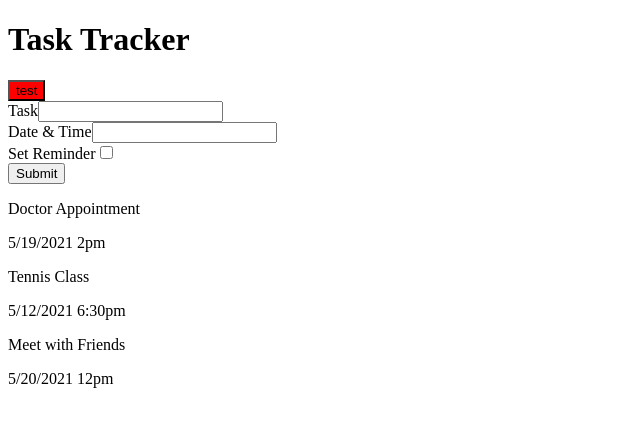
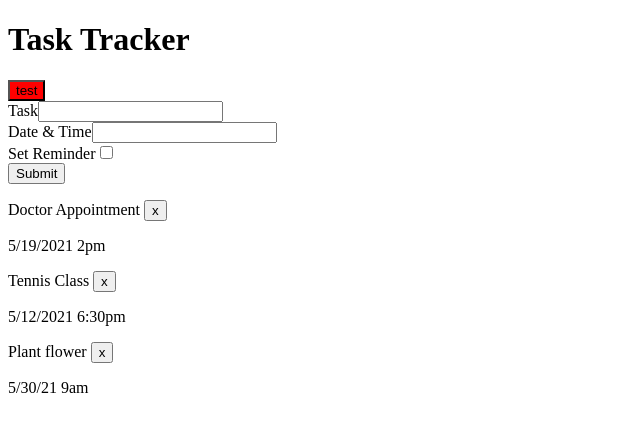
Before and after one commit to sunnycat000/TaskTracker_1, an Angular app: page / in a window 1280 px wide. Shown: the top 432 px of the page, without its empty margins (0-640 px from the left). Built offline with nearby package versions, Linux system fonts and the light colour scheme; data requests are answered from the project's data file.

Commit message:
Added delete function to task item component

```diff
--- a/db.json
+++ b/db.json
@@ -13,10 +13,10 @@
       "reminder": true
     },
     {
-      "id": 3,
-      "text": "Meet with Friends",
-      "time": "5/20/2021 12pm",
-      "reminder": false
+      "text": "Plant flower",
+      "time": "5/30/21 9am",
+      "reminder": true,
+      "id": 3
     }
   ]
 }
--- a/src/app/app.module.ts
+++ b/src/app/app.module.ts
@@ -9,6 +9,7 @@ import { HeaderComponent } from './components/header/header.component';
 import { ToggleBtnComponent } from './components/toggle-btn/toggle-btn.component';
 import { TasksComponent } from './components/tasks/tasks.component';
 import { NewTaskComponent } from './components/new-task/new-task.component';
+import { TaskItemComponent } from './components/task-item/task-item.component';
 
 @NgModule({
   declarations: [
@@ -17,6 +18,7 @@ import { NewTaskComponent } from './components/new-task/new-task.component';
     ToggleBtnComponent,
     TasksComponent,
     NewTaskComponent,
+    TaskItemComponent,
   ],
   imports: [BrowserModule, AppRoutingModule, HttpClientModule, FormsModule],
   providers: [],
--- /dev/null
+++ b/src/app/components/task-item/task-item.component.html
@@ -0,0 +1,7 @@
+<div class="tasks">
+  <p>
+    {{ task.text }}
+    <button (click)="onDelete(task)">x</button>
+  </p>
+  <p>{{ task.time }}</p>
+</div>
--- /dev/null
+++ b/src/app/components/task-item/task-item.component.ts
@@ -0,0 +1,19 @@
+import { Component, OnInit, Input, Output, EventEmitter } from '@angular/core';
+import { Task } from 'src/app/Task';
+
+@Component({
+  selector: 'app-task-item',
+  templateUrl: './task-item.component.html',
+  styleUrls: ['./task-item.component.css'],
+})
+export class TaskItemComponent implements OnInit {
+  @Input() task: Task;
+  @Output() deleteTask: EventEmitter<Task> = new EventEmitter();
+  constructor() {}
+
+  ngOnInit(): void {}
+
+  onDelete(task: Task) {
+    this.deleteTask.emit(task);
+  }
+}
--- a/src/app/components/tasks/tasks.component.html
+++ b/src/app/components/tasks/tasks.component.html
@@ -1,7 +1,6 @@
 <app-new-task (newTask)="addTask($event)"></app-new-task>
-<div class="tasks">
-  <div class="task" *ngFor="let task of tasks">
-    <p>{{ task.text }}</p>
-    <p>{{ task.time }}</p>
-  </div>
-</div>
+<app-task-item
+  [task]="task"
+  (deleteTask)="onDelete(task)"
+  *ngFor="let task of tasks"
+></app-task-item>
--- a/src/app/components/tasks/tasks.component.ts
+++ b/src/app/components/tasks/tasks.component.ts
@@ -8,14 +8,24 @@ import { TaskService } from '../../services/task.service';
   styleUrls: ['./tasks.component.css'],
 })
 export class TasksComponent implements OnInit {
-  tasks: Task[] = TASKS;
+  tasks: Task[];
   constructor(private taskService: TaskService) {}
 
-  ngOnInit(): void {}
+  ngOnInit(): void {
+    this.taskService.getTasks().subscribe((value) => {
+      this.tasks = value;
+    });
+  }
 
   addTask(task: Task) {
     this.taskService.addTask(task).subscribe((value) => {
       this.tasks.push(value);
     });
   }
+
+  onDelete(task: Task) {
+    this.taskService.deleteTask(task).subscribe((value) => {
+      this.tasks.filter((t) => t.id !== task.id);
+    });
+  }
 }
--- a/src/app/services/task.service.ts
+++ b/src/app/services/task.service.ts
@@ -20,15 +20,15 @@ export class TaskService {
   }
 
   getTask(task: Task): Observable<Task> {
-    return this.http.get<Task>(`${this.http}/${task.id}`);
+    return this.http.get<Task>(`${this.apiUrl}/${task.id}`);
   }
 
   deleteTask(task: Task): Observable<Task> {
-    return this.http.delete<Task>(`${this.http}/${task.id}`);
+    return this.http.delete<Task>(`${this.apiUrl}/${task.id}`);
   }
 
   updateTask(task: Task): Observable<Task> {
-    return this.http.patch<Task>(`${this.http}/${task.id}`, task);
+    return this.http.patch<Task>(`${this.apiUrl}/${task.id}`, task);
   }
 
   addTask(task: Task): Observable<Task> {
```
Also changed, not shown: .~db.json (deleted, +0 -28 lines), src/app/components/task-item/task-item.component.css (added), 1 other file (tests, documents, lock files or other folders).
